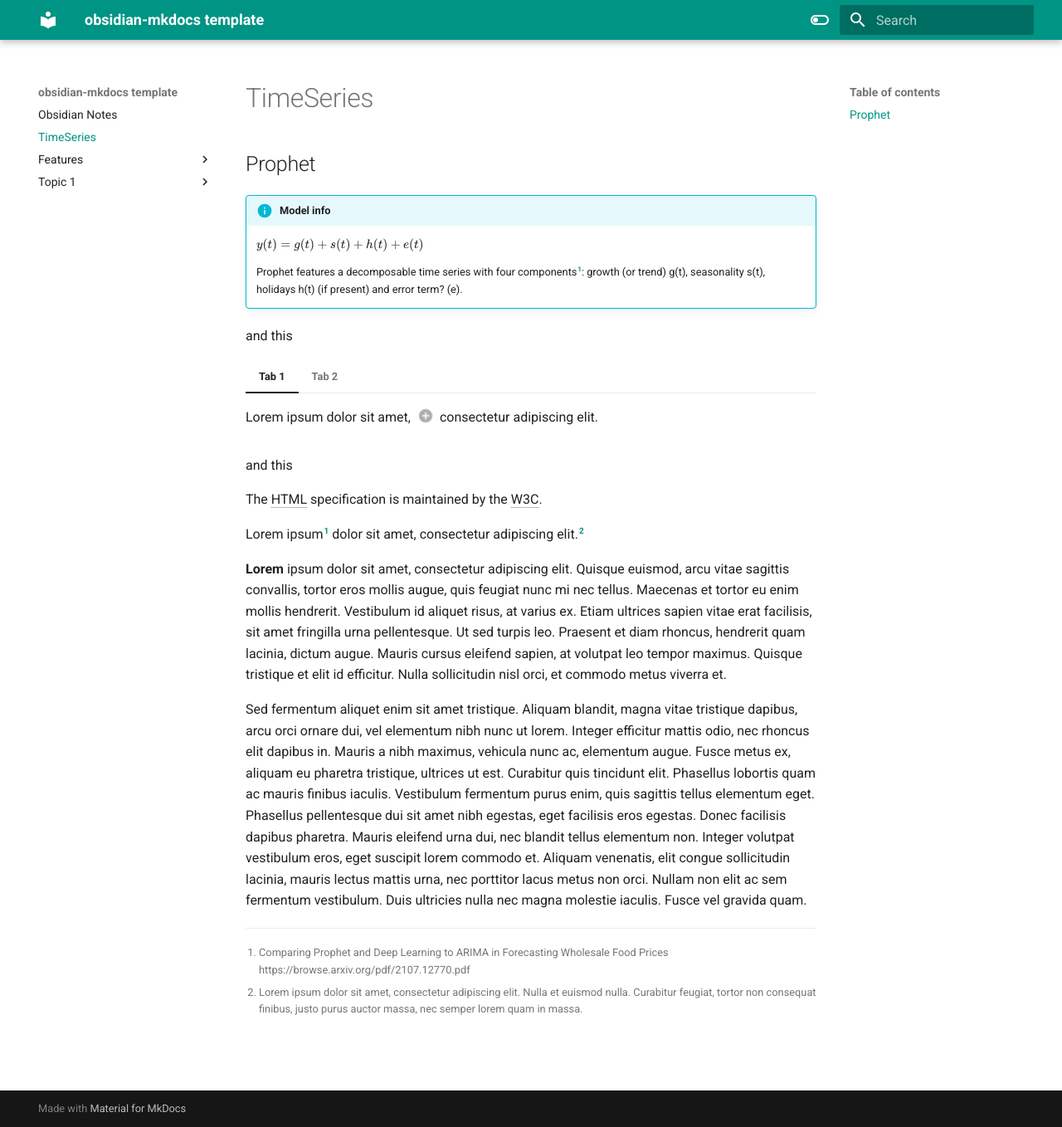
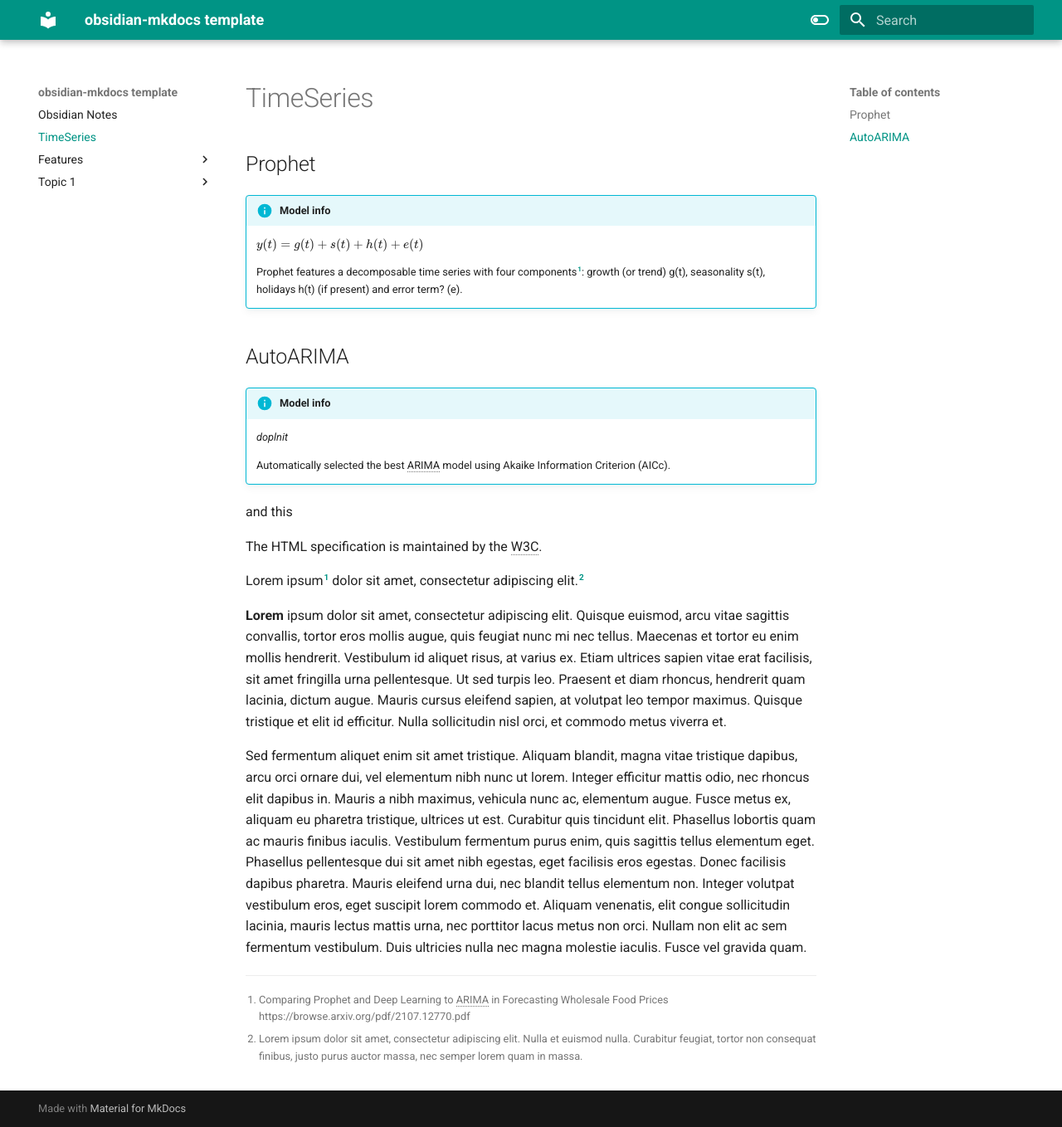
Before and after one commit to fvigh/dipl, an MkDocs documentation site: the page built from docs/TimeSeries.md, in a window 1280 px wide and 1358 px high. Shown: the whole window at 83% size. Built offline with MkDocs 1.6.1 and Material for MkDocs 9.7.7, drawn with Linux system fonts in a browser that asks for light colours.

Commit message:
Update TimeSeries.md

```diff
--- a/docs/TimeSeries.md
+++ b/docs/TimeSeries.md
@@ -7,28 +7,19 @@
     Prophet features a decomposable time series with four components[^1]: growth (or trend) g(t), seasonality s(t), holidays h(t) (if present) and error term? (e).
 
 
-and this
+## AutoARIMA
 
-=== "Tab 1"
+!!! info "Model info"
+    *doplnit*
 
-    Lorem ipsum dolor sit amet, (1) consectetur adipiscing elit.
-    { .annotate }
-
-    1.  :man_raising_hand: I'm an annotation!
-
-=== "Tab 2"
-
-    Phasellus posuere in sem ut cursus (1)
-    { .annotate }
-
-    1.  :woman_raising_hand: I'm an annotation as well!
-
+    Automatically selected the best ARIMA model using Akaike Information Criterion (AICc).
 
 and this
 
+
 The HTML specification is maintained by the W3C.
 
-*[HTML]: Hyper Text Markup Language
+*[ARIMA]: AutoRegressive Integrated Moving Average
 *[W3C]: World Wide Web Consortium
 
 
```
